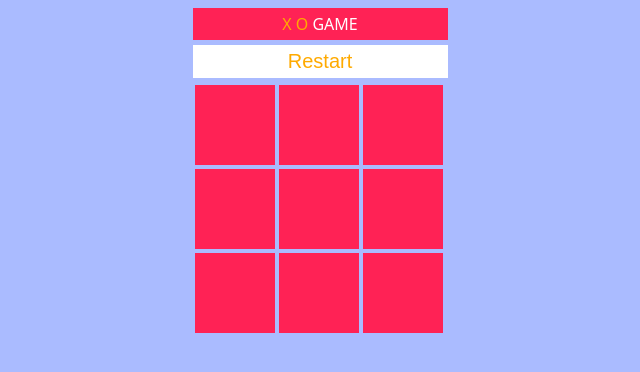
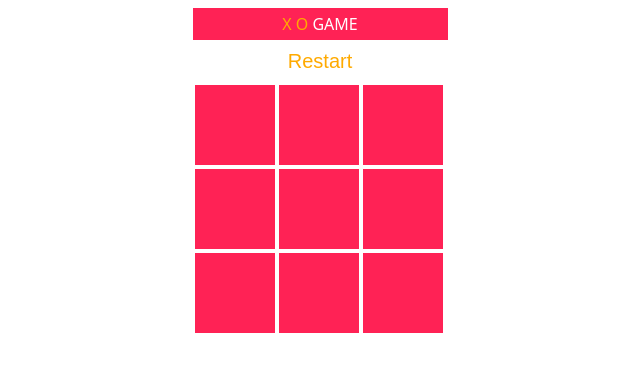
Before and after one commit to EL-Mehdiri/X-O_GAME, a plain HTML site: page index.html in a window 1280 px wide. Shown: the whole page, without its empty margins (320-960 px from the left). Drawn offline with Linux system fonts and the light colour scheme; a web font is replaced by a local one.

Commit message:
update main.css

```diff
--- a/main.css
+++ b/main.css
@@ -1,6 +1,5 @@
 body{
     font-family: 'Finger Paint', cursive;
-    background-color: #abf;
 }
 .game{
     width: 255px;
```
